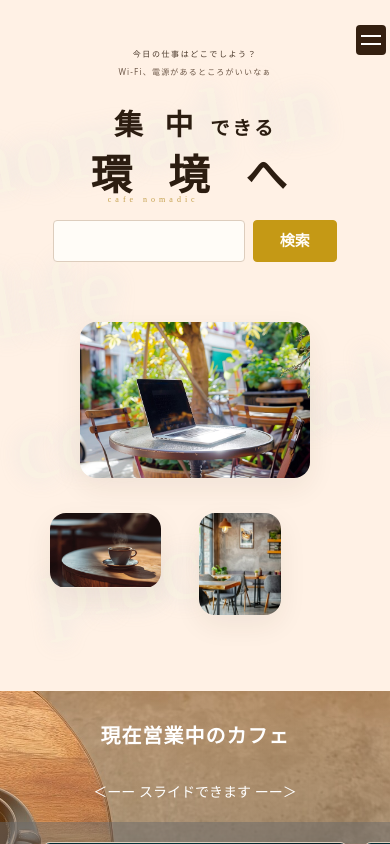
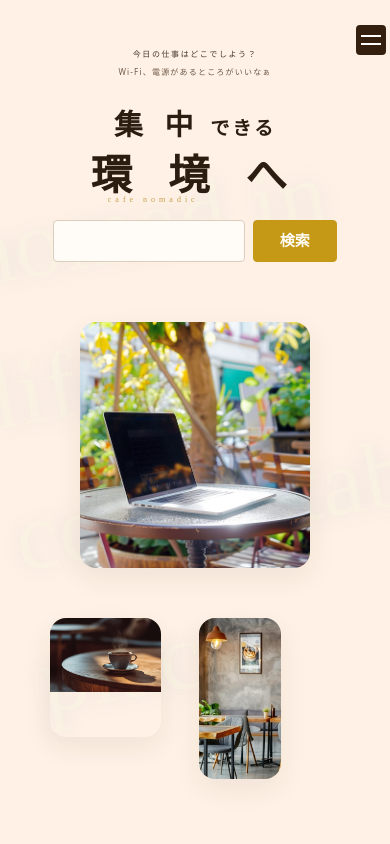
Before and after one commit to rkWebCreater/nomad-cafe-info, a Nuxt app: page / in a window 390 px wide. Shown: the top 844 px of the page. Built offline with nearby package versions, Linux system fonts and the light colour scheme; grey boxes are pictures that could not be loaded; a web font is replaced by a local one.

Commit message:
Add files via upload

```diff
--- a/components/FV.vue
+++ b/components/FV.vue
@@ -69,17 +69,17 @@
 <script setup lang="ts">
 export interface TopHeroProps {
   /** メイン画像（テラス・PC作業）のURL */
-  mainImage?: string
+  mainImage: string
   /** 左下画像（コーヒーカップ）のURL */
-  coffeeImage?: string
+  coffeeImage: string
   /** 右下画像（カフェ内観）のURL */
-  interiorImage?: string
+  interiorImage: string
 }
 
 const props = withDefaults(defineProps<TopHeroProps>(), {
-  mainImage: '/images/FV/fv_1.png',
-  coffeeImage: '/images/FV/fv_2.mp4',
-  interiorImage: '/images/FV/fv_3.jpg'
+  mainImage: 'images/FV/fv_1.png',
+  coffeeImage: 'images/FV/fv_2.mp4',
+  interiorImage: 'images/FV/fv_3.jpg'
 })
 </script>
 
@@ -144,7 +144,7 @@ const props = withDefaults(defineProps<TopHeroProps>(), {
   .hero-gallery {
     width: 100%;
     max-width: 400px;
-    height:clamp(300px 60vh , 500px);
+    height: clamp(300px, 60vh, 500px);
     display: grid;
     grid-template-columns: repeat(12, 1fr);
     grid-template-rows: repeat(12, 1fr);
```
